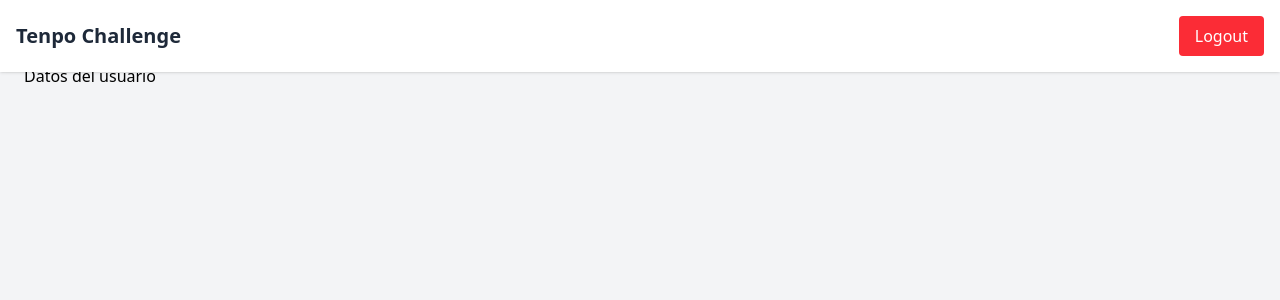
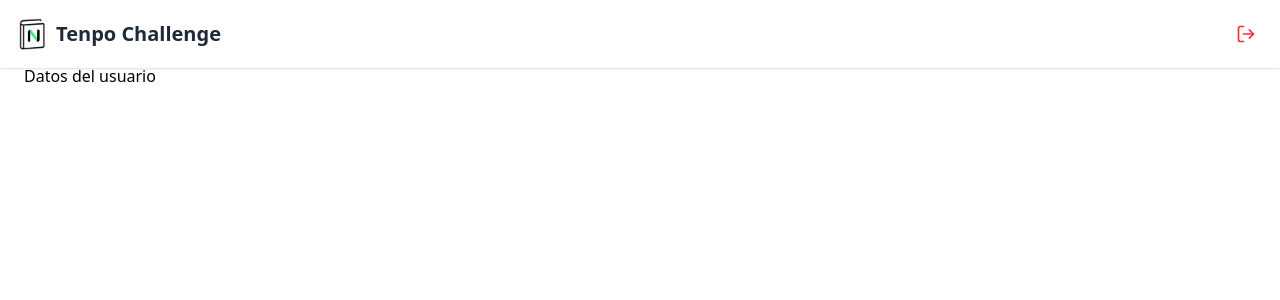
Before and after one commit to andixeneize/tenpo, a React (Vite) app: page /user-data in a window 1280 px wide. Shown: the top 300 px of the page. Built offline with nearby package versions, Linux system fonts and the light colour scheme; sample sign-in values are in the browser's storage.

Commit message:
Final beta version

```diff
--- a/package.json
+++ b/package.json
@@ -12,6 +12,7 @@
   "dependencies": {
     "@tailwindcss/vite": "^4.1.7",
     "axios": "^1.9.0",
+    "lucide-react": "^0.511.0",
     "react": "^19.1.0",
     "react-dom": "^19.1.0",
     "react-infinite-scroll-component": "^6.1.0",
--- a/src/layouts/SecuredLayout.tsx
+++ b/src/layouts/SecuredLayout.tsx
@@ -1,6 +1,7 @@
 import { useAuth } from '@/contexts/useAuth';
+import { LogOut } from 'lucide-react';
 import type { ReactNode } from 'react';
-import { useNavigate } from 'react-router-dom';
+import { Link, useNavigate } from 'react-router-dom';
 
 interface SecuredLayoutProps {
   children: ReactNode;
@@ -16,16 +17,36 @@ const SecuredLayout: React.FC<SecuredLayoutProps> = ({ children }) => {
   };
 
   return (
-    <div className='min-h-screen flex flex-col bg-gray-100'>
+    <div className='min-h-screen flex flex-col bg-white'>
       {/* Header */}
       <header className='fixed top-0 left-0 w-full bg-white shadow p-4 flex justify-between items-center z-10'>
-        <h1 className='text-xl font-semibold text-gray-800'>Tenpo Challenge</h1>
-        <button
-          onClick={handleLogout}
-          className='px-4 py-2 bg-red-500 text-white rounded hover:bg-red-600 transition'
-        >
-          Logout
-        </button>
+        {/* Logo + Título */}
+        <Link to='/' className='flex items-center gap-2'>
+          <img
+            src='/images/logo.png'
+            alt='Logo'
+            className='w-8 h-8 object-contain'
+          />
+          <h1 className='text-xl font-semibold text-gray-800'>
+            Tenpo Challenge
+          </h1>
+        </Link>
+
+        {/* Logout icon button with tooltip */}
+        <div className='relative group'>
+          <button
+            onClick={handleLogout}
+            className='p-2  text-red-500 rounded-full hover:text-red-600 transition'
+            aria-label='Logout'
+          >
+            <LogOut className='w-5 h-5' />
+          </button>
+
+          {/* Tooltip */}
+          <span className='absolute top-full right-1/2 translate-x-1/2 mt-2 px-2 py-1 text-xs text-white bg-gray-800 rounded opacity-0 group-hover:opacity-100 transition pointer-events-none whitespace-nowrap hidden md:block'>
+            Cerrar sesión
+          </span>
+        </div>
       </header>
 
       {/* Contenido principal */}
--- a/src/pages/Public/LoginPage/LoginPage.tsx
+++ b/src/pages/Public/LoginPage/LoginPage.tsx
@@ -98,7 +98,7 @@ const LoginPage: React.FC = () => {
               disabled={loading}
               className='px-4 py-2 bg-emerald-500 text-white rounded hover:bg-emerald-600 transition'
             >
-              {loading ? 'Logging in...' : 'Log In'}
+              {loading ? 'Ingresando...' : 'Ingresar'}
             </button>
           </form>
 
--- a/src/pages/Secured/HomePage/BookCard.tsx
+++ b/src/pages/Secured/HomePage/BookCard.tsx
@@ -11,7 +11,7 @@ export const BookCard: React.FC<Props> = ({ book }) => {
     : 'https://via.placeholder.com/50x75?text=No+Cover';
 
   return (
-    <div className='w-full flex items-center gap-4 p-4 border-b hover:bg-gray-50 transition'>
+    <div className='w-full flex items-center gap-4 py-4 border-b border-gray-300 hover:bg-gray-50 transition'>
       <img
         src={coverUrl}
         alt={book.title}
@@ -19,19 +19,21 @@ export const BookCard: React.FC<Props> = ({ book }) => {
       />
 
       <div className='flex flex-col justify-center flex-1 min-w-0'>
-        <h3 className='text-sm font-semibold truncate'>{book.title}</h3>
+        <div className='flex items-center gap-1 text-sm font-semibold text-gray-800 truncate'>
+          <span className='truncate'>{book.title}</span>
+          {book.first_publish_year !== 0 && book.first_publish_year != null && (
+            <span className='text-xs text-gray-500 whitespace-nowrap'>
+              ({book.first_publish_year})
+            </span>
+          )}
+        </div>
+
         {book.author_name && (
           <p className='text-xs text-gray-600 truncate'>
             {book.author_name.join(', ')}
           </p>
         )}
       </div>
-
-      {book.first_publish_year !== 0 && book.first_publish_year != null && (
-        <span className='text-xs text-gray-500 hidden sm:block w-16 text-right'>
-          {book.first_publish_year}
-        </span>
-      )}
     </div>
   );
 };
--- a/src/pages/Secured/HomePage/HomePage.tsx
+++ b/src/pages/Secured/HomePage/HomePage.tsx
@@ -3,6 +3,7 @@ import type { Book } from '@/types/book';
 import { useEffect, useState } from 'react';
 import InfiniteScroll from 'react-infinite-scroll-component';
 import { BookCard } from './BookCard';
+import { Loader } from 'lucide-react';
 
 const Home = () => {
   const [books, setBooks] = useState<Book[]>([]);
@@ -27,12 +28,16 @@ const Home = () => {
 
   return (
     <div className='max-w-3xl mx-auto px-4 py-6'>
-      <h1 className='text-xl font-bold mb-4'>Libros encontrados</h1>
+      <h1 className='text-xl mb-4'>Libros encontrados en openlibrary.org</h1>
       <InfiniteScroll
         dataLength={books.length}
         next={loadMoreBooks}
         hasMore={hasMore}
-        loader={<h4>Cargando...</h4>}
+        loader={
+          <div className='flex justify-center my-6'>
+            <Loader className='w-6 h-6 text-gray-500 animate-spin' />
+          </div>
+        }
         endMessage={<p className='text-center mt-4'>Fin del listado.</p>}
       >
         {books.map((book, index) => (
```
Also changed, not shown: 1 other file (tests, documents, lock files or other folders).
